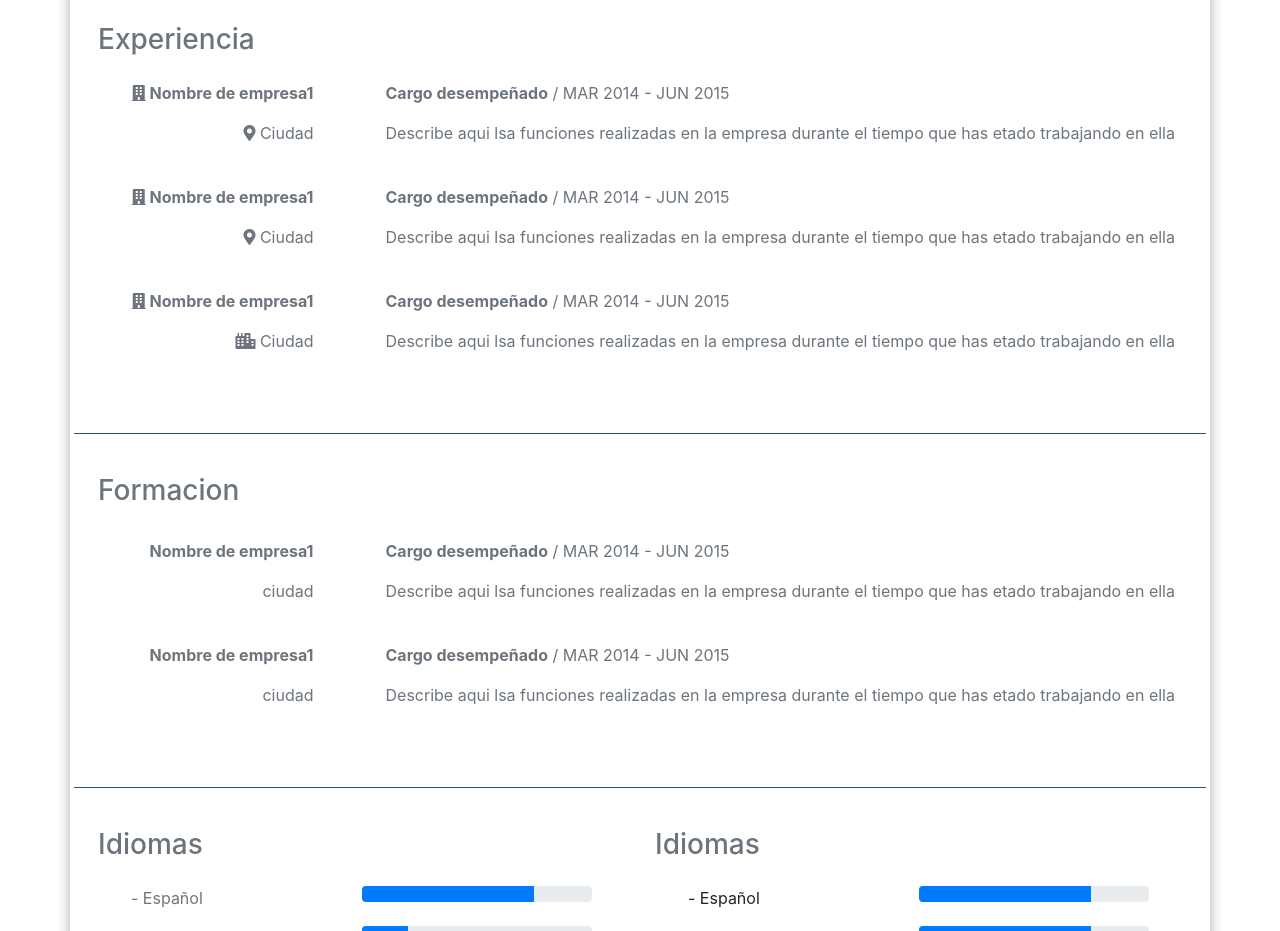
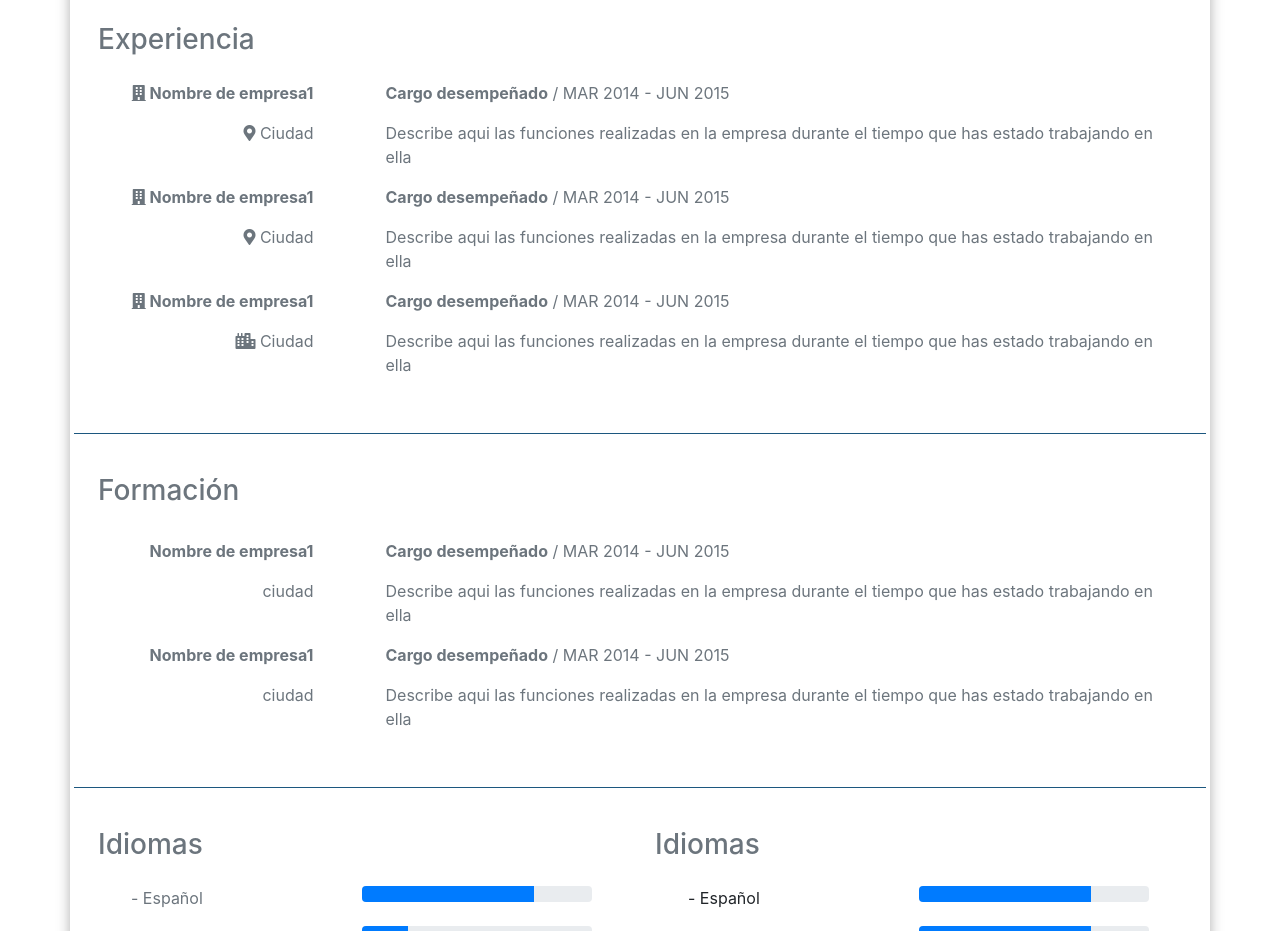
Before and after one commit to AnthonySmith96/As-Network, a plain HTML site: page curriculum.html in a window 1280 px wide. Shown: the part 260-1191 px from the top of the page. Drawn offline with Linux system fonts and the light colour scheme.

Commit message:
Corrected typos

```diff
--- a/curriculum.html
+++ b/curriculum.html
@@ -40,7 +40,7 @@
                 </div>
                 <div class="col-9 pl-4">
                     <p class="text-muted"> <b>Cargo desempeñado</b> / <span class="text-muted"> MAR 2014 - JUN 2015</span></p>
-                    <p class="text-muted">Describe aqui lsa funciones realizadas en la empresa durante el tiempo que has etado trabajando en ella</p>
+                    <p class="text-muted">Describe aqui las funciones realizadas en la empresa durante el tiempo que has estado trabajando en ella</p>
                 </div>
                 <div class="col-3 text-right pr-5 mb-4">
                     <p class="text-muted">
@@ -52,7 +52,7 @@
                 </div>
                 <div class="col-9 pl-4">
                     <p class="text-muted"> <b>Cargo desempeñado</b> / <span class="text-muted"> MAR 2014 - JUN 2015</span></p>
-                    <p class="text-muted">Describe aqui lsa funciones realizadas en la empresa durante el tiempo que has etado trabajando en ella</p>
+                    <p class="text-muted">Describe aqui las funciones realizadas en la empresa durante el tiempo que has estado trabajando en ella</p>
                 </div>
                 <div class="col-3 text-right pr-5 mb-4">
                     <p class="text-muted">
@@ -63,7 +63,7 @@
                 </div>
                 <div class="col-9 pl-4">
                     <p class="text-muted"> <b>Cargo desempeñado</b> / <span class="text-muted"> MAR 2014 - JUN 2015</span></p>
-                    <p class="text-muted">Describe aqui lsa funciones realizadas en la empresa durante el tiempo que has etado trabajando en ella</p>
+                    <p class="text-muted">Describe aqui las funciones realizadas en la empresa durante el tiempo que has estado trabajando en ella</p>
                 </div>
             </div>
 
@@ -71,7 +71,7 @@
 
             <div class="row p-4">
                 <div class="col-12 mb-4">
-                    <h3 class="text-muted">Formacion</h3>
+                    <h3 class="text-muted">Formación</h3>
                 </div>
                 <div class="col-3 text-right pr-5 mb-4">
                     <p class="text-muted"><b>Nombre de empresa1</b></p>
@@ -79,7 +79,7 @@
                 </div>
                 <div class="col-9 pl-4">
                     <p class="text-muted"> <b>Cargo desempeñado</b> / <span class="text-muted"> MAR 2014 - JUN 2015</span></p>
-                    <p class="text-muted">Describe aqui lsa funciones realizadas en la empresa durante el tiempo que has etado trabajando en ella</p>
+                    <p class="text-muted">Describe aqui las funciones realizadas en la empresa durante el tiempo que has estado trabajando en ella</p>
                 </div>
                 <div class="col-3 text-right pr-5 mb-4">
                     <p class="text-muted"><b>Nombre de empresa1</b></p>
@@ -87,17 +87,15 @@
                 </div>
                 <div class="col-9 pl-4">
                     <p class="text-muted"> <b>Cargo desempeñado</b> / <span class="text-muted"> MAR 2014 - JUN 2015</span></p>
-                    <p class="text-muted">Describe aqui lsa funciones realizadas en la empresa durante el tiempo que has etado trabajando en ella</p>
+                    <p class="text-muted">Describe aqui las funciones realizadas en la empresa durante el tiempo que has estado trabajando en ella</p>
                 </div>
             </div>
 
             <hr>
 
             <div class="row p-4 pb-5">
-
                 <div class="col-6 text-left">
                     <h3 class="text-left mb-4 text-muted">Idiomas</h3>
-
                     <div class="row px-5">
                         <div class="col-6 px-0">
                             <p class="text-muted">- Español</p>
```
